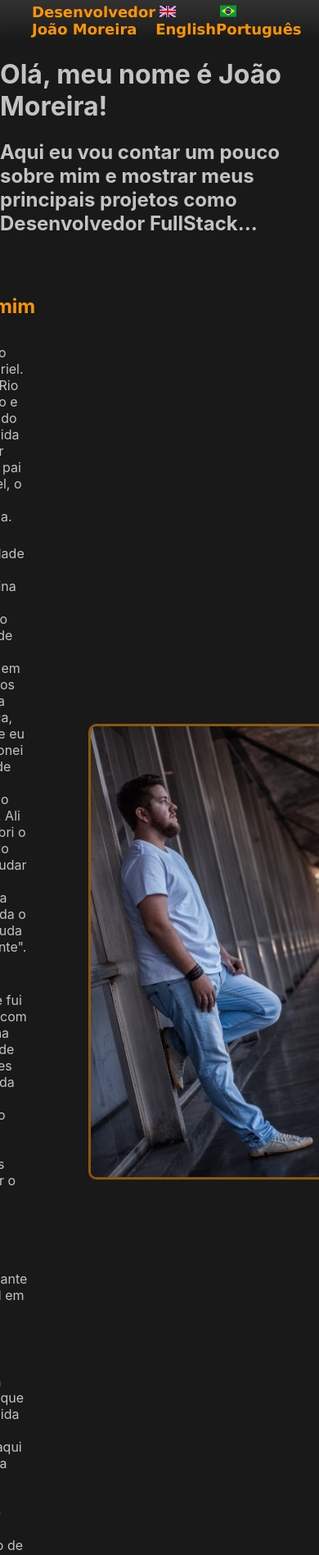
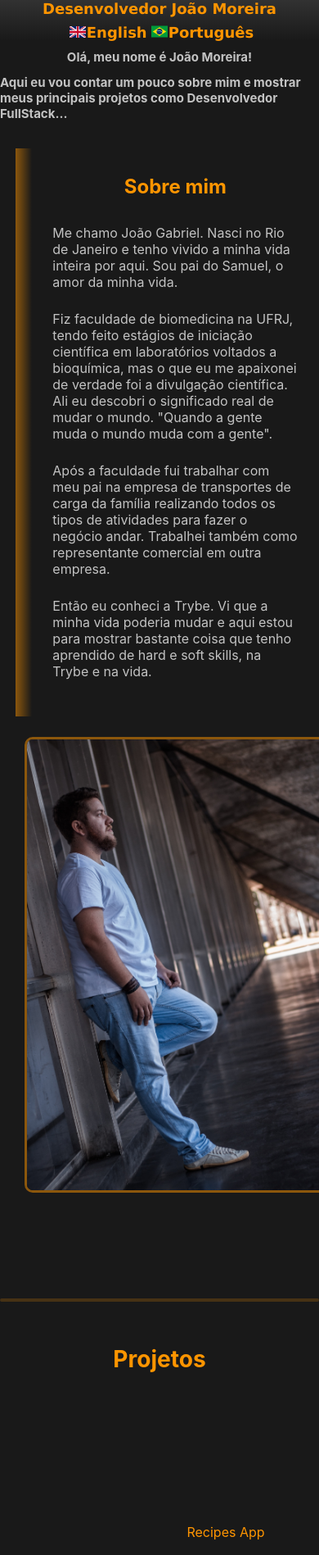
Before and after one commit to joaogmmoreira/devportfolio, a React (Create React App) app: page / in a window 390 px wide. Shown: the top 1897 px of the page at 82% size. Built offline with nearby package versions, Linux system fonts and the light colour scheme.

Commit message:
Responsiveness increased

```diff
--- a/src/Style/body.css
+++ b/src/Style/body.css
@@ -1,3 +1,18 @@
+@media only screen and (max-width: 900px) {
+  .body {
+    display: flex;
+    flex-direction: column;
+    flex-wrap: wrap;
+    justify-content: center;
+    align-items: center;
+    width: auto;
+  }
+
+  h1, h2 {
+    font-size: 15px;
+  }
+}
+
 .body {
   display: flex;
   justify-content: center;
--- a/src/Style/description.css
+++ b/src/Style/description.css
@@ -1,3 +1,12 @@
+@media only screen and (max-width: 900px) {
+  .description {
+    display: flex;
+    flex-direction: column;
+    flex-wrap: wrap;
+    /* max-width: 600px; */
+  }
+}
+
 .description {
   display: flex;
   /* flex-direction: ; */
--- a/src/Style/header.css
+++ b/src/Style/header.css
@@ -1,3 +1,12 @@
+@media only screen and (max-width: 900px) {
+  header {
+    display: flex;
+    flex-direction: column;
+    flex-wrap: wrap;
+    /* max-width: 600px; */
+  }
+}
+
 header {
   background-image: linear-gradient(180deg, rgb(50, 50, 50), rgba(25, 25, 25, 1));
   height: 50px;
--- a/src/Style/projectDetails.css
+++ b/src/Style/projectDetails.css
@@ -1,3 +1,12 @@
+@media only screen and (max-width: 900px) {
+  .projectsDetails {
+    display: flex;
+    flex-direction: column;
+    flex-wrap: wrap;
+    max-width: 300px;
+  }
+}
+
 .folder {
   width: auto;
   height: auto;
--- a/src/Style/projects.css
+++ b/src/Style/projects.css
@@ -1,3 +1,36 @@
+@media only screen and (max-width: 900px) {
+  .projects {
+    display: flex;
+    flex-direction: column;
+    flex-wrap: wrap;
+    align-items: center;
+    justify-content: center;
+    /* max-width: 300px; */
+  }
+
+  h3 {
+    text-align: center;
+  }
+
+  .projectsSample {
+    display: flex;
+    flex-direction: column;
+    flex-wrap: wrap;
+    align-items: center;
+    justify-content: center;
+  }
+
+
+  .project {
+    display: flex;
+    flex-direction: column;
+    flex-wrap: wrap;
+    align-items: center;
+    justify-content: center;
+    max-width: 250px;
+  }
+}
+
 .projects {
   display: flex;
   justify-content: center;
```
